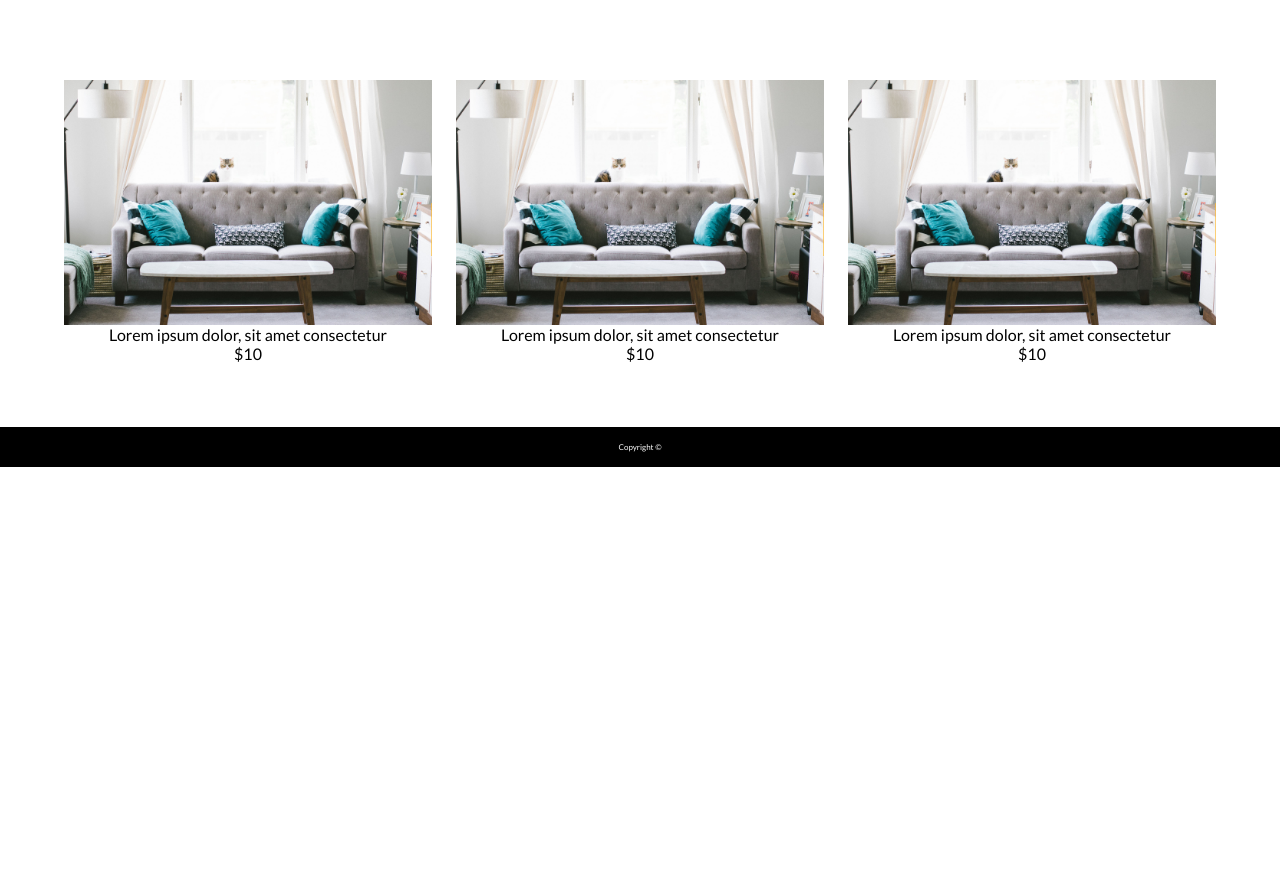
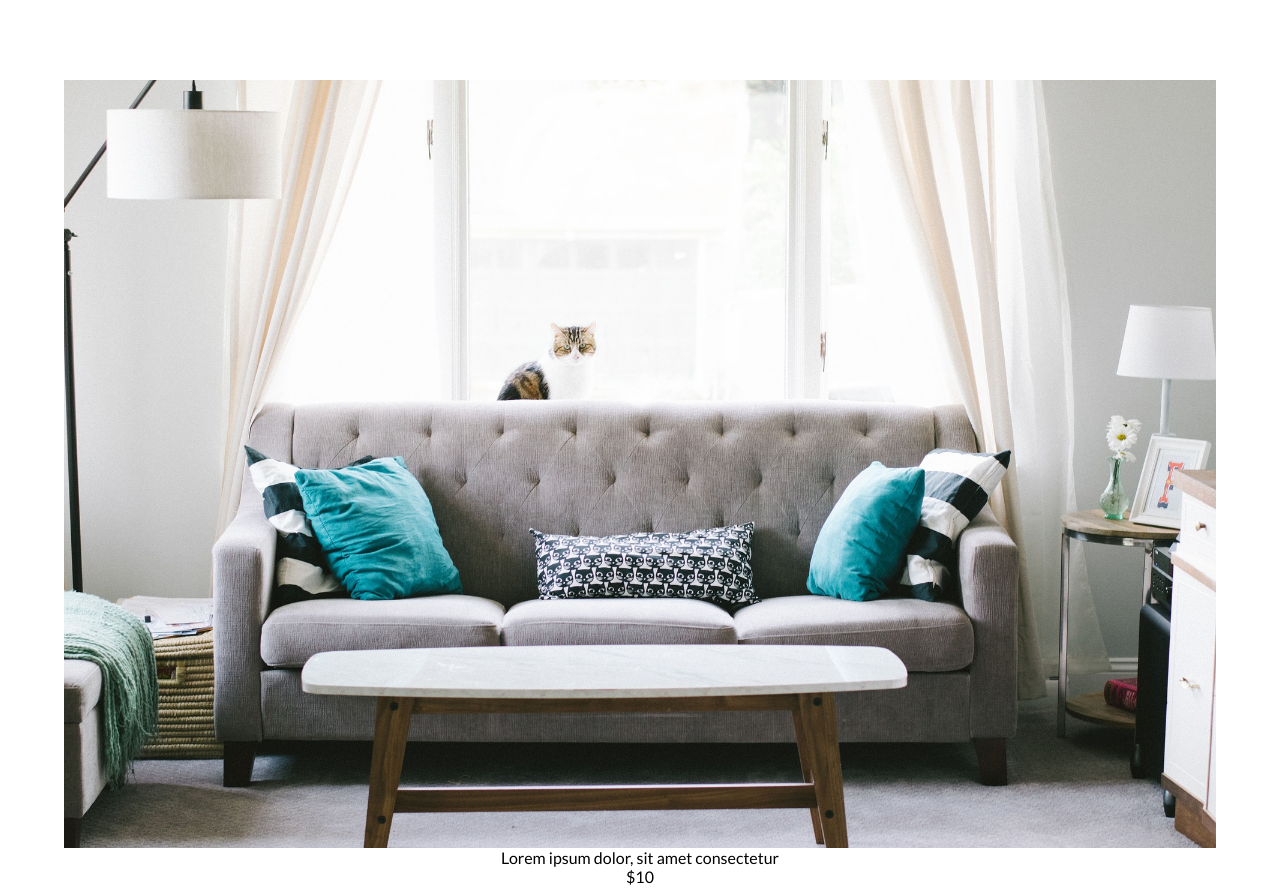
Before and after one commit to dominikPytlinski/shop, a plain HTML site: page index.html in a window 1280 px wide. Shown: the part 800-1689 px from the top of the page. Before the commit the page ends 1267 px from the top, so only its background shows below. Drawn offline with Linux system fonts and the light colour scheme.

Commit message:
added first layout functionality it is show products, layout set via Templates module

```diff
--- a/app/App.js
+++ b/app/App.js
@@ -1,9 +1,14 @@
+import { Templates } from './modules/Templates.js';
+
+const Template = new Templates();
+
 const cartOpenBtn = document.querySelector('#cart-open');
 const cart = document.querySelector('#cart');
 const closeCartBtn = document.querySelector('#close-cart');
 const menuOpenBtn = document.querySelector('#menu-open');
 const menu = document.querySelector('#menu');
 const closeMenuBtn = document.querySelector('#close-menu');
+const container = document.querySelector('.container');
 
 const curtain = document.querySelector('.curtain');
 
@@ -11,6 +16,8 @@ export class App {
 
     constructor()
     {
+        this.Layout();
+
         cartOpenBtn.addEventListener('click', e => {
             cart.classList.add('show-cart');
             setTimeout(() => {
@@ -34,4 +41,9 @@ export class App {
         });
     }
 
+    Layout()
+    {
+        container.innerHTML = Template.setLayout('home');
+    }
+
 }
--- /dev/null
+++ b/app/modules/Templates.js
@@ -0,0 +1,27 @@
+export class Templates {
+
+    constructor()
+    {
+
+    }
+
+    setLayout(name)
+    {
+        if(name == 'home') {
+            return `
+            <div>
+                <div class="img-wrapper">
+                    <img src="./assets/images/sofa.jpg" alt="product image">
+                    <div class="add-to-cart">
+                        <i class="fas fa-shopping-cart"></i>
+                        <span>Add To Cart</span>
+                    </div>
+                </div>
+                <p>Lorem ipsum dolor, sit amet consectetur</p>
+                <span>$10</span>
+            </div>
+            `;
+        }
+    }
+
+}
--- a/index.html
+++ b/index.html
@@ -30,39 +30,7 @@
     </header>
     <main>
         <div class="container">
-            <div>
-                <div class="img-wrapper">
-                    <img src="./assets/images/sofa.jpg" alt="product image">
-                    <div class="add-to-cart">
-                        <i class="fas fa-shopping-cart"></i>
-                        <span>Add To Cart</span>
-                    </div>
-                </div>
-                <p>Lorem ipsum dolor, sit amet consectetur</p>
-                <span>$10</span>
-            </div>
-            <div>
-                <div class="img-wrapper">
-                    <img src="./assets/images/sofa.jpg" alt="product image">
-                    <div class="add-to-cart">
-                        <i class="fas fa-shopping-cart"></i>
-                        <span>Add To Cart</span>
-                    </div>
-                </div>
-                <p>Lorem ipsum dolor, sit amet consectetur</p>
-                <span>$10</span>
-            </div>
-            <div>
-                <div class="img-wrapper">
-                    <img src="./assets/images/sofa.jpg" alt="product image">
-                    <div class="add-to-cart">
-                        <i class="fas fa-shopping-cart"></i>
-                        <span>Add To Cart</span>
-                    </div>
-                </div>
-                <p>Lorem ipsum dolor, sit amet consectetur</p>
-                <span>$10</span>
-            </div>
+
         </div>
         <div class="cart" id="cart">
             <div class="cart-header">
```
